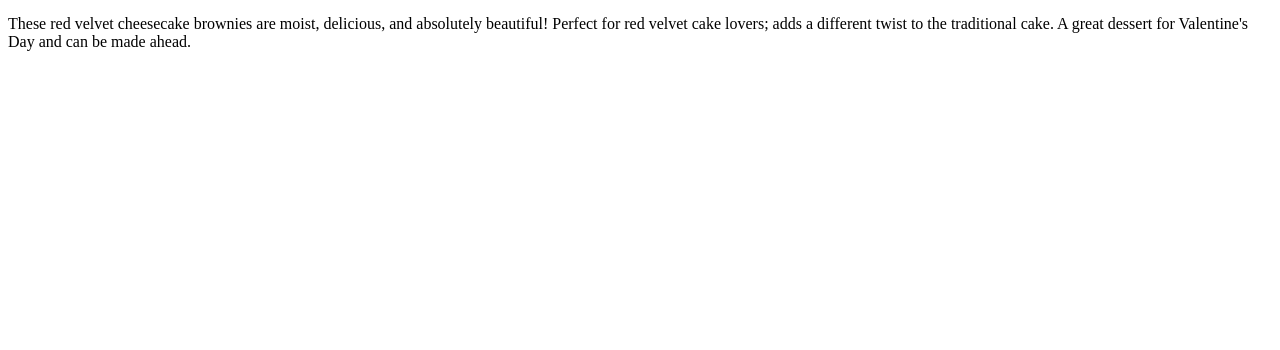
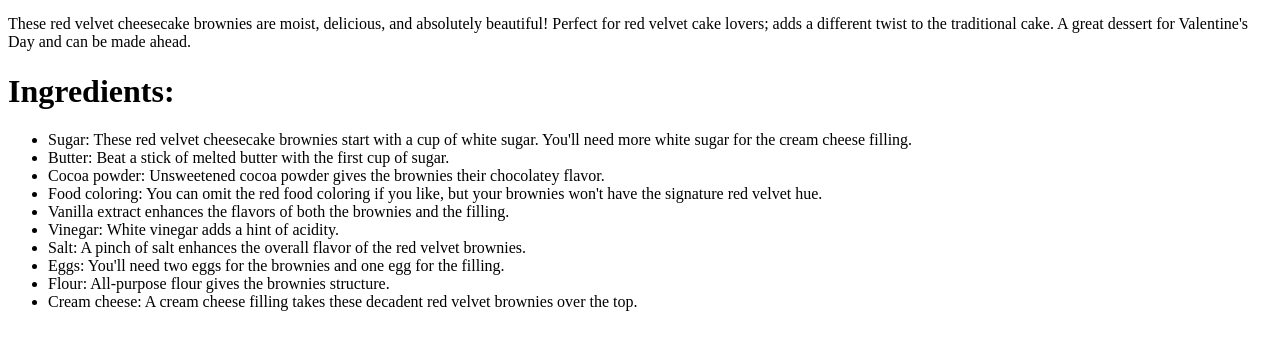
Before and after one commit to worme/odin-recipes, a plain HTML site: page recipes/rvccbrownies.html in a window 1280 px wide. Shown: the part 378-728 px from the top of the page. Drawn offline with Linux system fonts and the light colour scheme.

Commit message:
Add ingredient list

```diff
--- a/recipes/rvccbrownies.html
+++ b/recipes/rvccbrownies.html
@@ -9,5 +9,18 @@
         <img src="../images/rvccbrownies.png" height="250" width="250">
         <h3>Description:</h3>
         <p>These red velvet cheesecake brownies are moist, delicious, and absolutely beautiful! Perfect for red velvet cake lovers; adds a different twist to the traditional cake. A great dessert for Valentine's Day and can be made ahead.</p>
+        <h1>Ingredients:</h1>
+        <ul>
+            <li>Sugar: These red velvet cheesecake brownies start with a cup of white sugar. You'll need more white sugar for the cream cheese filling.</li>
+            <li>Butter: Beat a stick of melted butter with the first cup of sugar.</li>
+            <li>Cocoa powder: Unsweetened cocoa powder gives the brownies their chocolatey flavor.</li>
+            <li>Food coloring: You can omit the red food coloring if you like, but your brownies won't have the signature red velvet hue.</li>
+            <li>Vanilla extract enhances the flavors of both the brownies and the filling.</li>
+            <li>Vinegar: White vinegar adds a hint of acidity.</li>
+            <li>Salt: A pinch of salt enhances the overall flavor of the red velvet brownies.</li>
+            <li>Eggs: You'll need two eggs for the brownies and one egg for the filling.</li>
+            <li>Flour: All-purpose flour gives the brownies structure.</li>
+            <li>Cream cheese: A cream cheese filling takes these decadent red velvet brownies over the top.</li>
+        </ul>
     </body>
 </html>
```
